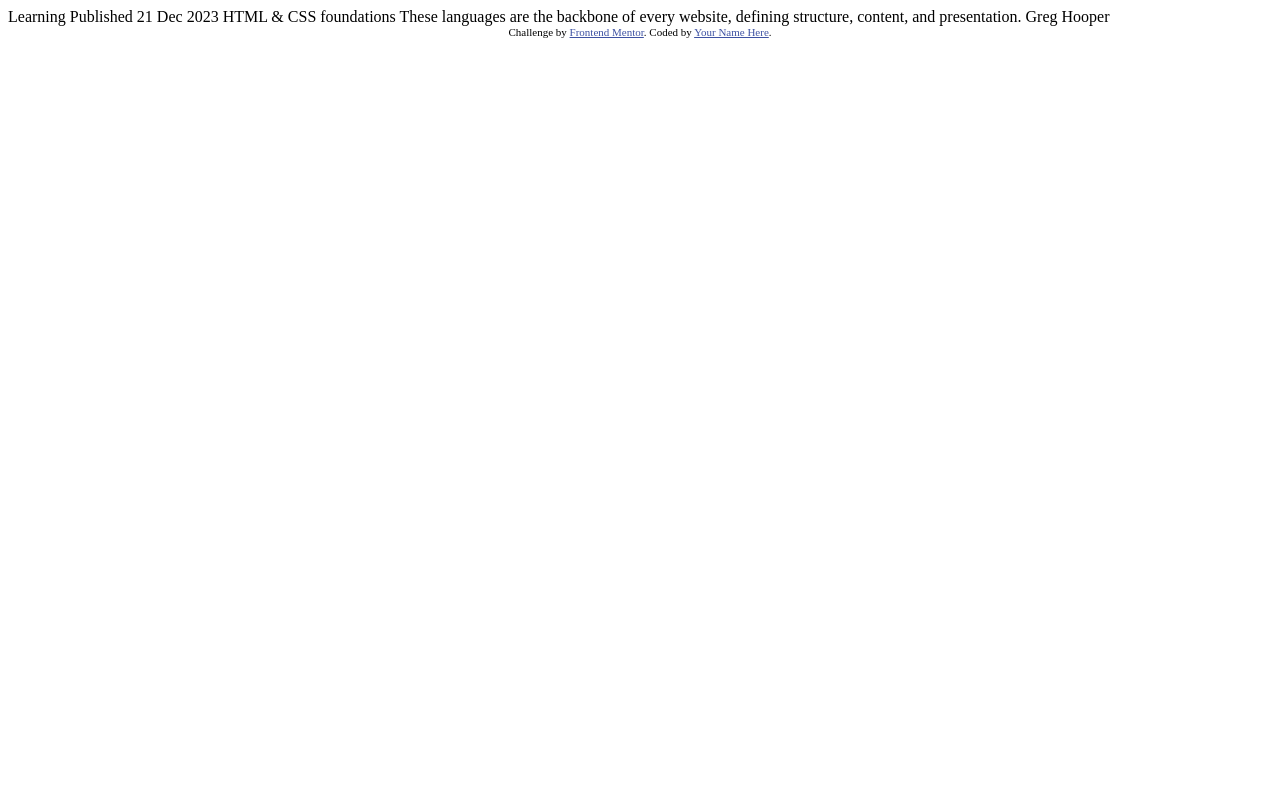
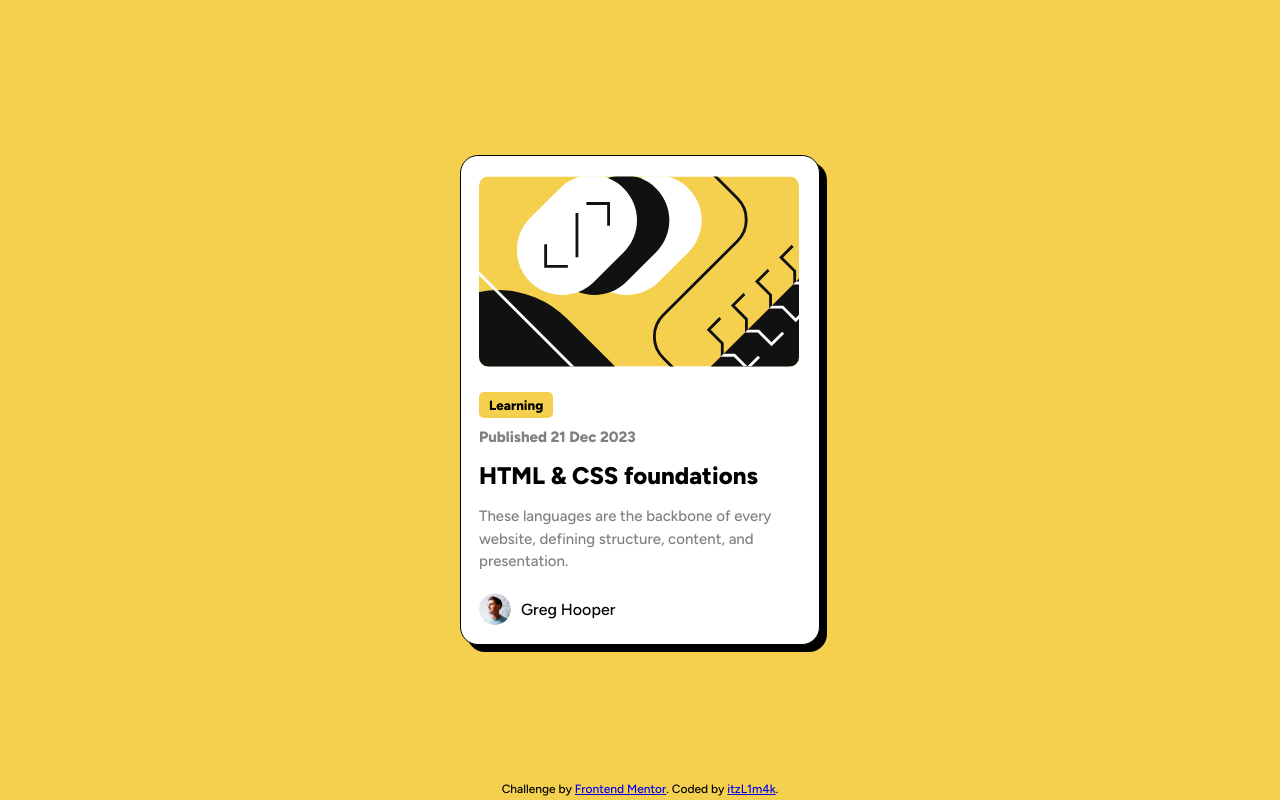
Before and after one commit to itzL1m4k/blog-preview-card-main, a plain HTML site: page index.html in a window 1280 px wide. Drawn offline with Linux system fonts and the light colour scheme.

Commit message:
challenge done.

```diff
--- a/index.html
+++ b/index.html
@@ -1,34 +1,29 @@
 <!DOCTYPE html>
 <html lang="en">
   <head>
-  <meta charset="UTF-8">
-  <meta name="viewport" content="width=device-width, initial-scale=1.0"> <!-- displays site properly based on user's device -->
-
-  <link rel="icon" type="image/png" sizes="32x32" href="./assets/images/favicon-32x32.png">
-
+    <meta charset="UTF-8" />
+    <meta name="viewport" content="width=device-width, initial-scale=1.0" />
+    <link rel="icon" type="image/png" sizes="32x32" href="./images/favicon-32x32.png" />
+    <link rel="stylesheet" href="style.css" />
     <title>Frontend Mentor | Blog preview card</title>
-
-  <!-- Feel free to remove these styles or customise in your own stylesheet 👍 -->
-  <style>
-    .attribution { font-size: 11px; text-align: center; }
-    .attribution a { color: hsl(228, 45%, 44%); }
-  </style>
   </head>
   <body>
-
-  Learning
-
-  Published 21 Dec 2023
-
-  HTML & CSS foundations
-
+    <div class="card">
+      <img id="illustration" src="./images/illustration-article.svg" alt="illustration" />
+      <button>Learning</button>
+      <span>Published 21 Dec 2023</span>
+      <h2>HTML & CSS foundations</h2>
+      <p id="discription">
         These languages are the backbone of every website, defining structure, content, and presentation.
-
-  Greg Hooper
-
+      </p>
+      <div class="footer">
+        <img id="avatar" src="./images/image-avatar.webp" alt="avatar" />
+        <p id="avatar__paragraph">Greg Hooper</p>
+      </div>
+    </div>
     <div class="attribution">
-    Challenge by <a href="https://www.frontendmentor.io?ref=challenge" target="_blank">Frontend Mentor</a>.
-    Coded by <a href="#">Your Name Here</a>.
+      Challenge by <a href="https://www.frontendmentor.io?ref=challenge" target="_blank">Frontend Mentor</a>. Coded by
+      <a href="https://github.com/itzL1m4k">itzL1m4k</a>.
     </div>
   </body>
 </html>
--- /dev/null
+++ b/style.css
@@ -0,0 +1,106 @@
+@import url('https://fonts.googleapis.com/css2?family=Figtree:wght@500;800&display=swap');
+
+:root {
+  --yellow: hsl(47, 88%, 63%);
+  --white: hsl(0, 0%, 100%);
+  --gray: hsl(0, 0%, 50%);
+  --black: hsl(0, 0%, 0%);
+}
+
+* {
+  margin: 0;
+  padding: 0;
+  box-sizing: border-box;
+  font-family: 'Figtree', sans-serif;
+}
+
+body {
+  background-color: var(--yellow);
+  display: flex;
+  justify-content: center;
+  align-items: center;
+  min-height: 100vh;
+}
+
+.card {
+  background-color: var(--white);
+  width: 360px;
+  height: 490px;
+  display: flex;
+  flex-direction: column;
+  align-items: last baseline;
+  text-align: left;
+  border-radius: 18px;
+  padding: 20px;
+  box-shadow: 7px 7px 0 0 var(--black);
+  border: 1px solid var(--black);
+}
+
+.footer {
+  display: flex;
+  align-items: center;
+  gap: 10px;
+  margin-top: 20px;
+}
+
+#illustration {
+  width: 320px;
+  border-radius: 10px;
+  margin-bottom: 25px;
+}
+
+#avatar {
+  width: 32px;
+  border-radius: 50%;
+}
+
+button {
+  padding: 5px 10px;
+  border: none;
+  border-radius: 5px;
+  background-color: var(--yellow);
+  color: var(--black);
+  font-weight: 800;
+  cursor: pointer;
+  margin-bottom: 10px;
+}
+
+span {
+  color: var(--gray);
+  font-size: 15px;
+  font-weight: 800;
+  margin-bottom: 15px;
+}
+
+h2 {
+  color: var(--black);
+  margin-bottom: 15px;
+}
+
+h2:hover {
+  color: var(--yellow);
+  transition: 0.3s;
+  cursor: pointer;
+}
+
+#discription {
+  color: var(--gray);
+  font-size: 15px;
+  line-height: 1.5em;
+}
+
+.avatar__paragraph {
+  color: var(--black);
+  font-weight: bold;
+}
+
+.attribution {
+  position: absolute;
+  bottom: 0;
+  left: 0;
+  right: 0;
+  text-align: center;
+  padding: 4px;
+  color: var(--black);
+  font-size: 12px;
+}
```
Also changed, not shown: assets/fonts/Figtree-Italic-VariableFont_wght.ttf (deleted), assets/fonts/Figtree-VariableFont_wght.ttf (deleted), assets/fonts/OFL.txt (deleted), assets/fonts/README.txt (deleted), assets/fonts/static/Figtree-ExtraBold.ttf (deleted), assets/fonts/static/Figtree-SemiBold.ttf (deleted), images/favicon-32x32.png (renamed from assets/images/favicon-32x32.png), images/illustration-article.svg (renamed from assets/images/illustration-article.svg), images/image-avatar.webp (renamed from assets/images/image-avatar.webp), 2 other files. Lines whose indentation alone changed are shown as unchanged.
